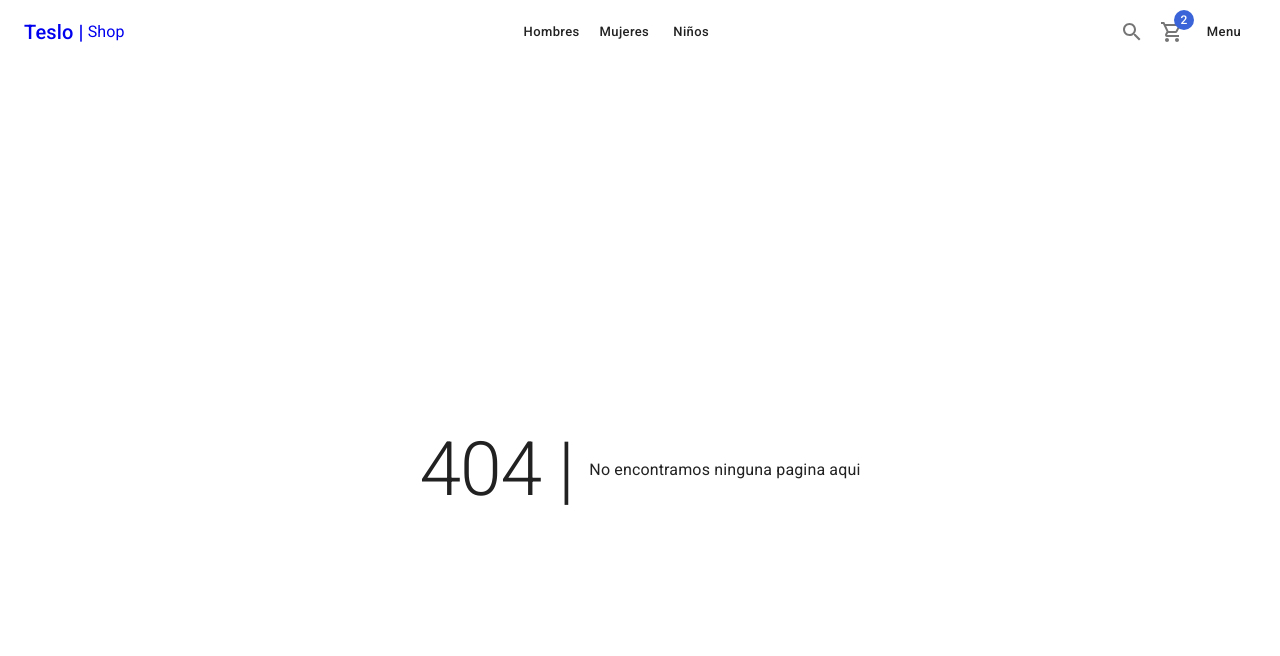
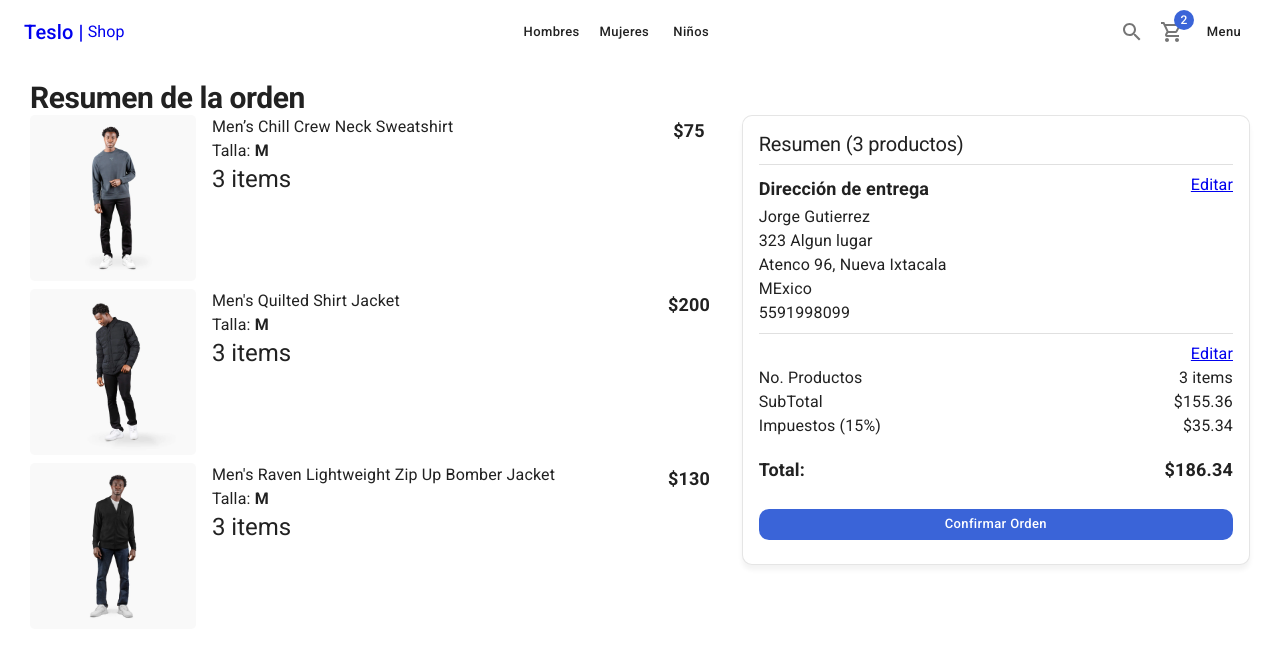
Before and after one commit to JorgeDGutierrez/teslo-shop, a Next.js app: page /checkout/summary in a window 1280 px wide. Before the commit this address had no page. Shown: the top 656 px of the page. Built offline with nearby package versions, Linux system fonts and the light colour scheme.

Commit message:
Resumen de la orden 2

```diff
--- a/components/cart/CartList.tsx
+++ b/components/cart/CartList.tsx
@@ -30,7 +30,7 @@
                                 <Link>
                                     <CardActionArea>
                                         <CardMedia
-                                            image={`products/${product.images[0]}`}
+                                            image={`/products/${product.images[0]}`}
                                             component='img'
                                             sx={{ borderRadius: '5px' }}
                                         />
--- a/components/cart/OrderSummary.tsx
+++ b/components/cart/OrderSummary.tsx
@@ -1,39 +1,38 @@
-import { Divider, Grid, Typography } from '@mui/material'
+import { Grid, Typography } from "@mui/material"
 
 
 export const OrderSummary = () => {
     return (
         <Grid container>
+
             <Grid item xs={6}>
                 <Typography>No. Productos</Typography>
             </Grid>
-            <Grid item xs={6} display='flex' justifyContent='end' >
+            <Grid item xs={6} display='flex' justifyContent='end'>
                 <Typography>3 items</Typography>
             </Grid>
 
             <Grid item xs={6}>
-                <Typography>Subtotal</Typography>
+                <Typography>SubTotal</Typography>
             </Grid>
-            <Grid item xs={6} display='flex' justifyContent='end' >
+            <Grid item xs={6} display='flex' justifyContent='end'>
                 <Typography>{`$${155.36}`}</Typography>
             </Grid>
 
             <Grid item xs={6}>
                 <Typography>Impuestos (15%)</Typography>
             </Grid>
-            <Grid item xs={6} display='flex' justifyContent='end' >
+            <Grid item xs={6} display='flex' justifyContent='end'>
                 <Typography>{`$${35.34}`}</Typography>
-
-                <Divider sx={{ my: 1 }} />
-
             </Grid>
 
             <Grid item xs={6} sx={{ mt: 2 }}>
-                <Typography variant='subtitle1' >Total:</Typography>
+                <Typography variant="subtitle1">Total:</Typography>
             </Grid>
-            <Grid item sx={{ mt: 2 }} xs={6} display='flex' justifyContent='end' >
-                <Typography variant='subtitle1' >{`$${186.34}`}</Typography>
+            <Grid item xs={6} sx={{ mt: 2 }} display='flex' justifyContent='end'>
+                <Typography variant="subtitle1">{`$${186.34}`}</Typography>
             </Grid>
+
         </Grid>
     )
 }
--- a/pages/checkout/address.tsx
+++ b/pages/checkout/address.tsx
@@ -1,8 +1,4 @@
 import { Typography, Grid, TextField, FormControl, InputLabel, Select, MenuItem, Box, Button } from "@mui/material";
-<<<<<<< HEAD
-=======
-import React from "react";
->>>>>>> 7c06079 (resumen de la orden 2)
 import { ShopLayout } from "../../components/layouts"
 
 
--- /dev/null
+++ b/pages/checkout/summary.tsx
@@ -0,0 +1,68 @@
+import NextLink from 'next/link';
+
+import { Link, Box, Button, Card, CardContent, Divider, Grid, Typography } from '@mui/material';
+
+import { ShopLayout } from '../../components/layouts/ShopLayout';
+import { CartList, OrderSummary } from '../../components/cart';
+
+
+const SummaryPage = () => {
+    return (
+        <ShopLayout title='Resumen de orden' pageDescription={'Resumen de la orden'}>
+            <Typography variant='h1' component='h1'>Resumen de la orden</Typography>
+
+            <Grid container>
+                <Grid item xs={12} sm={7}>
+                    <CartList />
+                </Grid>
+                <Grid item xs={12} sm={5}>
+                    <Card className='summary-card'>
+                        <CardContent>
+                            <Typography variant='h2'>Resumen (3 productos)</Typography>
+                            <Divider sx={{ my: 1 }} />
+
+                            <Box display='flex' justifyContent='space-between'>
+                                <Typography variant='subtitle1'>Dirección de entrega</Typography>
+                                <NextLink href='/checkout/address' passHref>
+                                    <Link underline='always'>
+                                        Editar
+                                    </Link>
+                                </NextLink>
+                            </Box>
+
+
+                            <Typography>Jorge Gutierrez</Typography>
+                            <Typography>323 Algun lugar</Typography>
+                            <Typography>Atenco 96, Nueva Ixtacala</Typography>
+                            <Typography>MExico</Typography>
+                            <Typography>5591998099</Typography>
+
+                            <Divider sx={{ my: 1 }} />
+
+                            <Box display='flex' justifyContent='end'>
+                                <NextLink href='/cart' passHref>
+                                    <Link underline='always'>
+                                        Editar
+                                    </Link>
+                                </NextLink>
+                            </Box>
+
+                            <OrderSummary />
+
+                            <Box sx={{ mt: 3 }}>
+                                <Button color="secondary" className='circular-btn' fullWidth>
+                                    Confirmar Orden
+                                </Button>
+                            </Box>
+
+                        </CardContent>
+                    </Card>
+                </Grid>
+            </Grid>
+
+
+        </ShopLayout>
+    )
+}
+
+export default SummaryPage;
```
